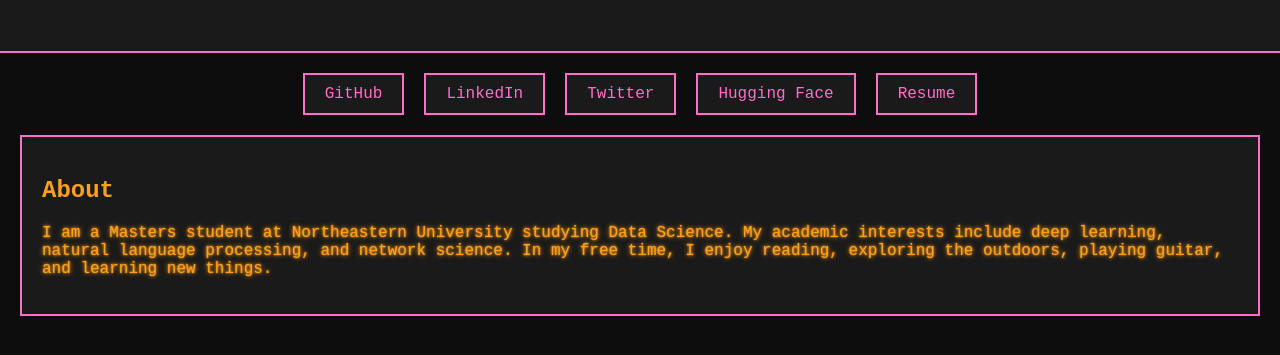
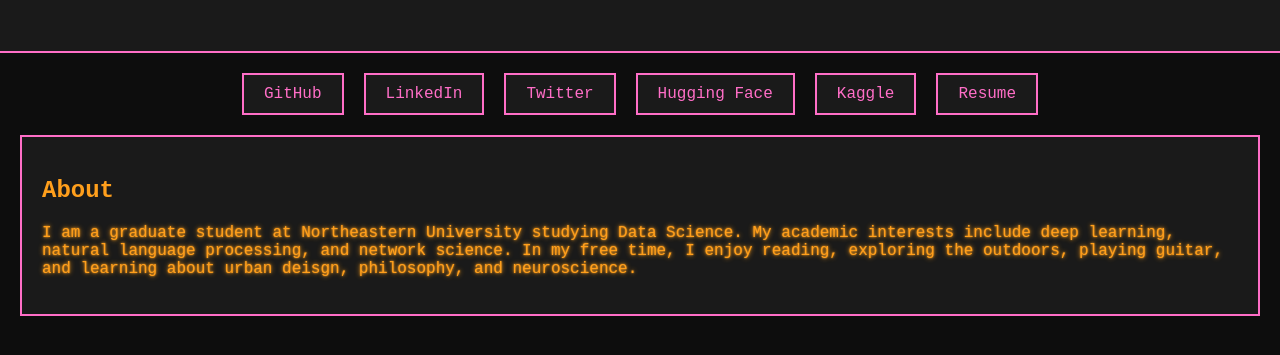
Before and after one commit to jbmages/jbmages.github.io, a plain HTML site: page index.html in a window 1280 px wide. Shown: the part 93-448 px from the top of the page. Drawn offline with Linux system fonts and the light colour scheme.

Commit message:
Add files via upload

```diff
--- a/index.html
+++ b/index.html
@@ -17,13 +17,14 @@
         <a href="https://www.linkedin.com/in/julianbm/" target="_blank">LinkedIn</a>
         <a href="https://x.com/jbmages" target="_blank">Twitter</a>
         <a href="https://huggingface.co/julian-27" target="_blank">Hugging Face</a>
+        <a href="https://www.kaggle.com/julianbenitezmages" target="_blank">Kaggle</a>
         <a href="Resume.pdf" target="_blank">Resume</a>
 
     </div>
 
     <main>
         <h2>About</h2>
-        <p>I am a Masters student at Northeastern University studying Data Science. My academic interests include deep learning, natural language processing, and network science. In my free time, I enjoy reading, exploring the outdoors, playing guitar, and learning new things.</p>
+        <p>I am a graduate student at Northeastern University studying Data Science. My academic interests include deep learning, natural language processing, and network science. In my free time, I enjoy reading, exploring the outdoors, playing guitar, and learning about urban deisgn, philosophy, and neuroscience.</p>
     </main>
 
 </body>
```
